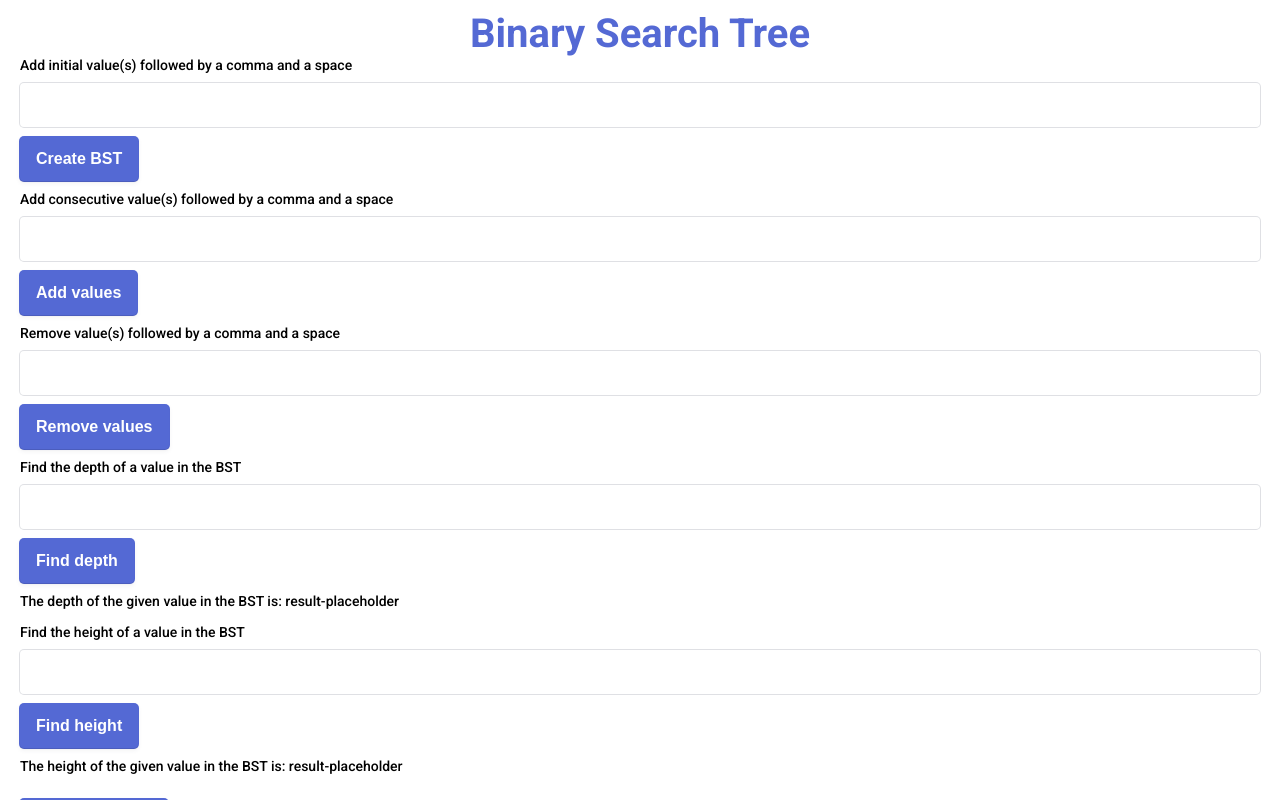
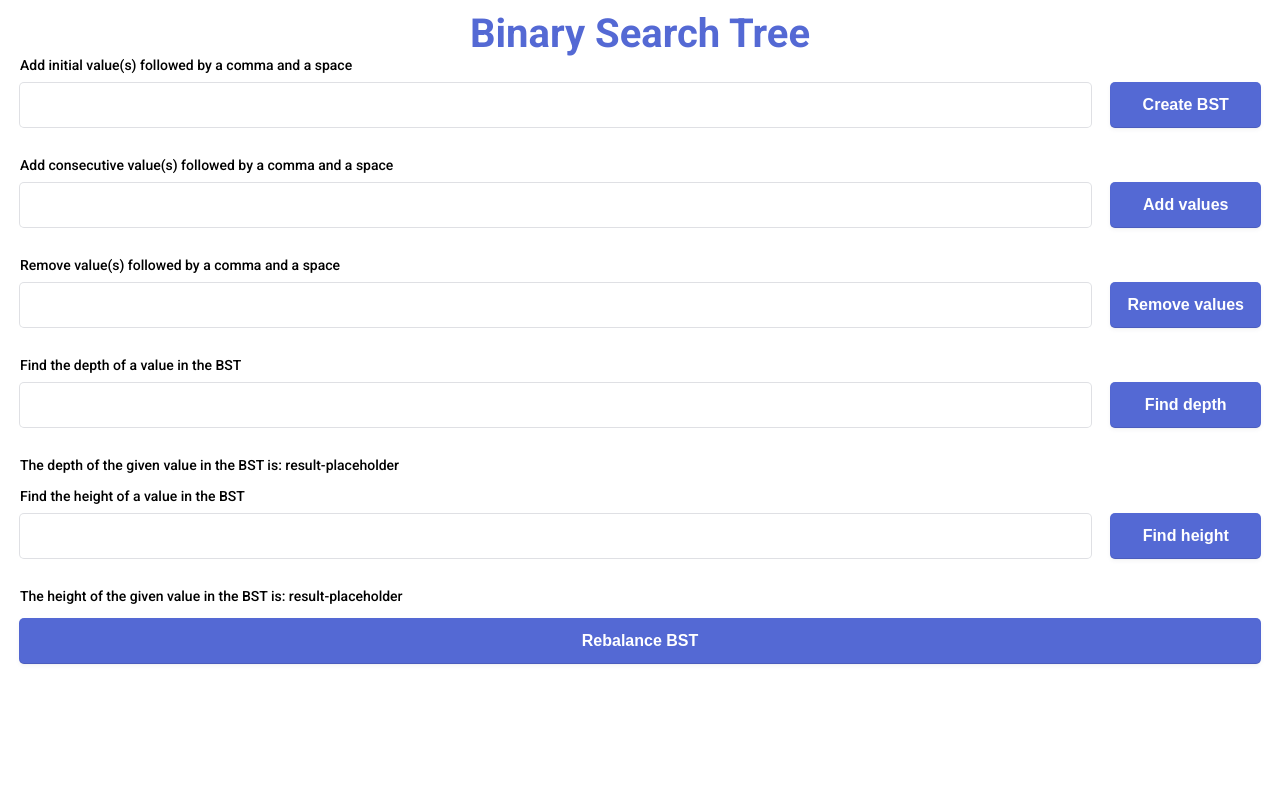
Before and after one commit to AdePrieelle/balanced-binary-search-tree, a React (Create React App) app: page / in a window 1280 px wide. Built offline with nearby package versions, Linux system fonts and the light colour scheme.

Commit message:
Add scss styling to react component ControlsBST

```diff
--- a/src/components/ControlsBST/ControlsBST.js
+++ b/src/components/ControlsBST/ControlsBST.js
@@ -21,7 +21,7 @@ export const ControlsBST = () => {
           <input className={styles["ControlsBST__form-input"]} id="height-value" name="depth-value" type="text" />
           <button className={styles["ControlsBST__form-button"]}>Find height</button>
           <div className={styles["ControlsBST__form-result"]}>The height of the given value in the BST is: {"result-placeholder"}</div>
-          <button className={styles["ControlsBST__form-button"]}>Rebalance BST</button>
+          <button className={`${styles["ControlsBST__form-button"]} ${styles["ControlsBST__form-button--large"]}`}>Rebalance BST</button>
       </form>
     </div>
   );
--- a/src/components/ControlsBST/ControlsBST.module.scss
+++ b/src/components/ControlsBST/ControlsBST.module.scss
@@ -4,7 +4,17 @@
   font-size: 1.6rem;
   // border: 2px solid red;
   .ControlsBST__form {
+    display: grid;
+    @media screen and (min-width: $media-query-small-screen) {
+      grid-template-columns: 1fr max-content;
+    }
+    // row-gap: 1rem;
+    column-gap: 2rem;
+    align-content: flex-start;
     .ControlsBST__form-label {
+      @media screen and (min-width: $media-query-small-screen) {
+        grid-column: span 2;
+      }
       display: block;
       margin-bottom: 10px;
       font-size: 1.4rem;
@@ -16,9 +26,11 @@
       line-height: 28px;
       padding: 8px 16px;
       min-height: 44px;
+      max-height: 44px;
       border: unset;
       border-radius: 4px;
       outline-color: rgb(84 105 212 / 0.5);
+      // border: 1px solid red;
       background-color: rgb(255, 255, 255);
       box-shadow: rgba(0, 0, 0, 0) 0px 0px 0px 0px,
                   rgba(0, 0, 0, 0) 0px 0px 0px 0px,
@@ -34,10 +46,16 @@
     padding: 8px 16px;
     // width: 100%;
     // max-width: 120px;
+    // max-width: max-content;
+    width: 100%;
+    white-space: normal;
     min-height: 44px;
     border: unset;
     border-radius: 4px;
-    margin: 10px 0;
+    margin: 10px 0 30px 0;
+    @media screen and (min-width: $media-query-small-screen) {
+      margin-top: 0;
+    }
     outline-color: rgb(84 105 212 / 0.5);
     background-color: rgb(255, 255, 255);
     box-shadow: rgba(0, 0, 0, 0) 0px 0px 0px 0px,
@@ -56,10 +74,18 @@
                   rgba(0, 0, 0, 0) 0px 0px 0px 0px,
                   rgba(60, 66, 87, 0.08) 0px 2px 5px 0px;
       color: #fff;
-      font-weight: 600;
+      font-weight: 700;
       cursor: pointer;
     }
+    .ControlsBST__form-button--large {
+      @media screen and (min-width: $media-query-small-screen) {
+        grid-column: span 2;
+      }
+    }
     .ControlsBST__form-result {
+      @media screen and (min-width: $media-query-small-screen) {
+        grid-column: span 2;
+      }
       margin-bottom: 1.5rem;
       font-size: 1.4rem;
       font-weight: 500;
```
